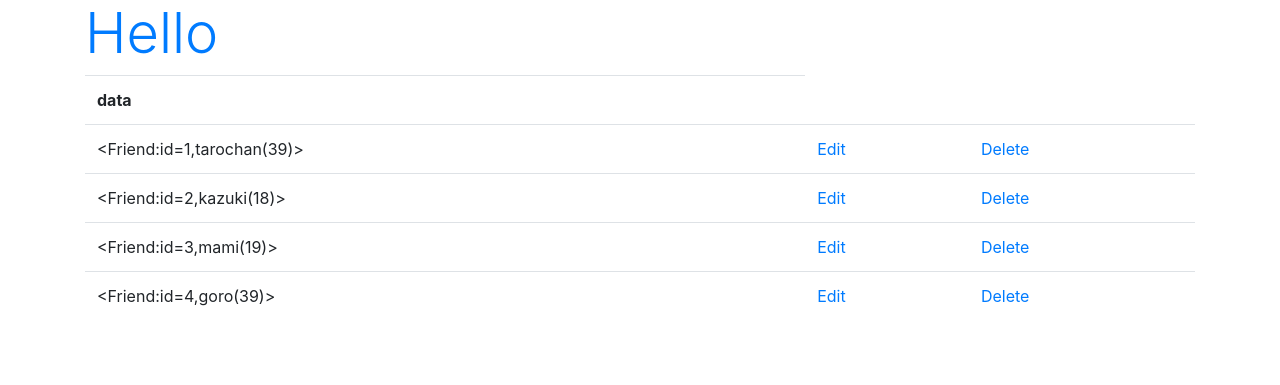
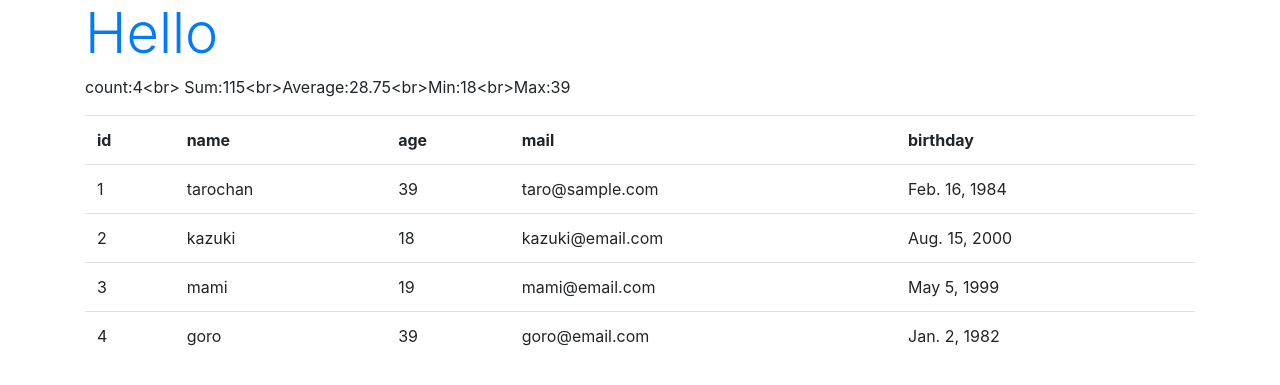
Before and after one commit to sumioK/Django_app, a Django app: page /hello/ in a window 1280 px wide. Shown: the top 385 px of the page. Run offline with Django 4.2, Linux system fonts and the light colour scheme; data comes from the database, SQL or seed files in the repository; some libraries are stand-ins or nearby versions.

Commit message:
aggregate

```diff
--- a/hello/templates/hello/index.html
+++ b/hello/templates/hello/index.html
@@ -8,17 +8,24 @@
 </head>
 <body class="container">
   <h1 class="display-4 text-primary">{{ title }}</h1>
+  <p>{{ message }}</p>
   <table class="table">
-   <tr>
-    <th>data</th>
-   </tr>
-   {% for item in data %}
     <tr>
-      <td>{{ item }}</td>
-      <td><a href="{% url 'edit' item.id %}">Edit</a></td>
-      <td><a href="{% url 'delete' item.id %}">Delete</a></td>
+      <th>id</th>
+      <th>name</th>
+      <th>age</th>
+      <th>mail</th>
+      <th>birthday</th>
     </tr>
-  {% endfor %}
+    {% for item in data %}
+      <tr>
+        <td>{{ item.id }}</td>
+        <td>{{ item.name }}</td>
+        <td>{{ item.age }}</td>
+        <td>{{ item.mail }}</td>
+        <td>{{ item.birthday }}</td>
+      </tr>
+    {% endfor %}
   </table>
 </body>
 </html>
--- a/hello/views.py
+++ b/hello/views.py
@@ -1,14 +1,25 @@
 from django.shortcuts import render, redirect
 from django.http import HttpResponse
 from django.views.generic import ListView, DetailView
-from django.db.models import Q
+from django.db.models import Q, Count, Sum, Avg, Min, Max
 from .models import Friend
 from .forms import FriendForm, FindForm
 
 def index(request):
   data = Friend.objects.all()
+  re1 = Friend.objects.aggregate(Count('age'))
+  re2 = Friend.objects.aggregate(Sum('age'))
+  re3 = Friend.objects.aggregate(Avg('age'))
+  re4 = Friend.objects.aggregate(Min('age'))
+  re5 = Friend.objects.aggregate(Max('age'))
+  msg = 'count:' + str(re1['age__count']) \
+    + '<br> Sum:' + str(re2['age__sum']) \
+    + '<br>Average:' + str(re3['age__avg']) \
+    + '<br>Min:' + str(re4['age__min']) \
+    + '<br>Max:' + str(re5['age__max'])
   params = {
     'title': 'Hello',
+    'message': msg,
     'data': data,
   }
   return render(request, 'hello/index.html', params)
@@ -62,7 +73,7 @@ def find(request):
     form = FindForm(request.POST)
     find = request.POST['find']
     list = find.split()
-    data = Friend.objects.filter(name__in=list)
+    data = Friend.objects.all()[int(list[0]):int(list[1])]
     msg = 'Result: ' + str(data.count())
   else:
     msg = 'serch words...'
```
Also changed, not shown: hello/templates/hello/find.html (+6 -2 lines).
